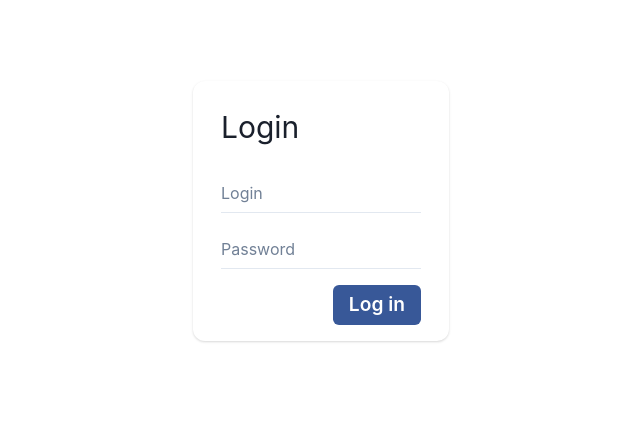
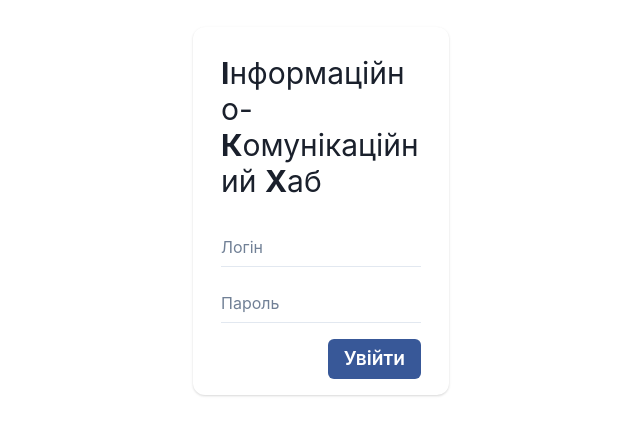
Before and after one commit to Andrii-Vovk/fomenkoapp, a React (Create React App) app: page /login in a window 1280 px wide. Shown: the part 189-624 px from the top of the page, without its empty margins (319-959 px from the left). Built offline with nearby package versions, Linux system fonts and the light colour scheme.

Commit message:
Translate login

```diff
--- a/src/pages/Login.tsx
+++ b/src/pages/Login.tsx
@@ -50,7 +50,7 @@ const Login: FunctionComponent = () => {
         <Card size={"lg"} width={"20vw"}>
           <CardHeader pb={"0px"}>
             <Heading size="lg" fontWeight={"400"}>
-              Login
+              <b>І</b>нформаційно-<b>К</b>омунікаційний <b>Х</b>аб
             </Heading>
           </CardHeader>
           <CardBody pb={"1rem"}>
@@ -58,7 +58,7 @@ const Login: FunctionComponent = () => {
               <Input
                 variant="flushed"
                 value={loginState.username}
-                placeholder="Login"
+                placeholder="Логін"
                 onChange={(e) =>
                   setLoginState({
                     ...loginState,
@@ -68,7 +68,7 @@ const Login: FunctionComponent = () => {
               />
               <Input
                 variant="flushed"
-                placeholder="Password"
+                placeholder="Пароль"
                 value={loginState.password}
                 type="password"
                 onChange={(e) =>
@@ -82,7 +82,7 @@ const Login: FunctionComponent = () => {
           </CardBody>
           <CardFooter justifyContent={"flex-end"} pt={0} pb={"1em"}>
             <Button colorScheme="facebook" fontSize={"1.2rem"} onClick={onLogin}>
-              Log in
+              Увійти
             </Button>
           </CardFooter>
         </Card>
```
